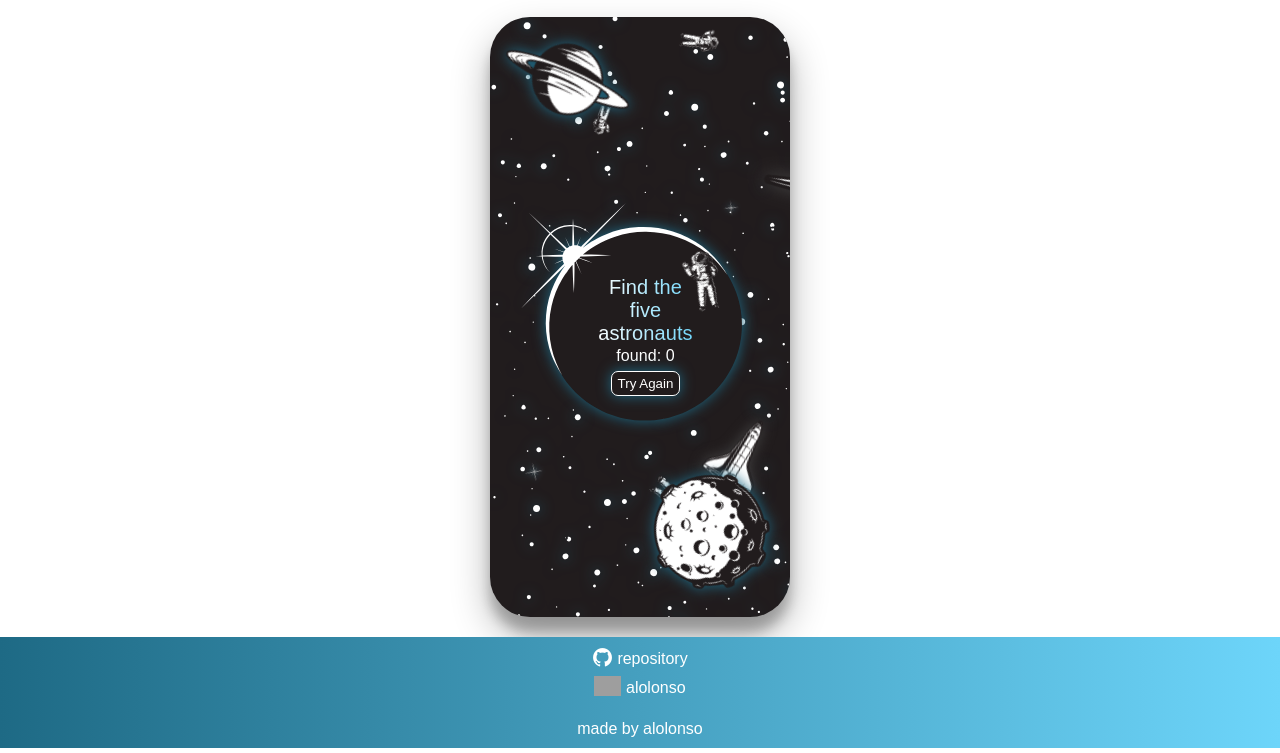
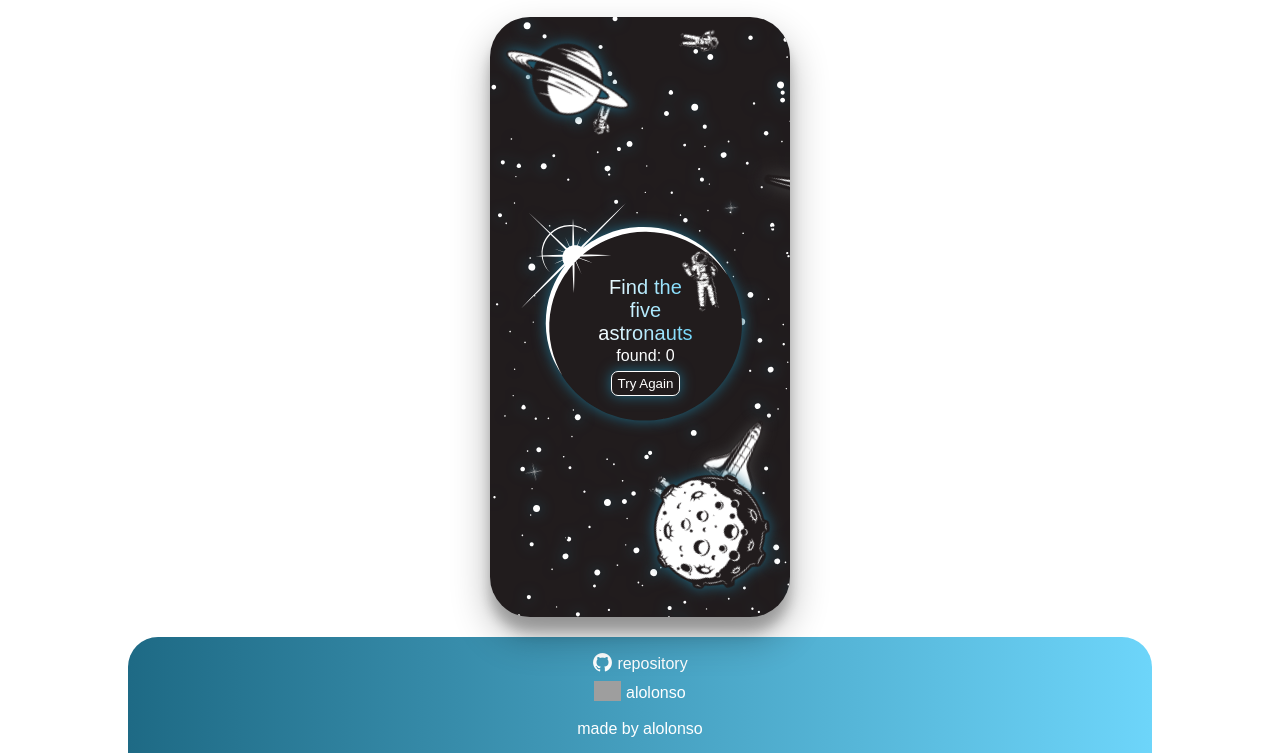
Before and after one commit to Alolonso/learning-to-animate, a plain HTML site: page index.html in a window 1280 px wide. Shown: the part 889-1642 px from the top of the page. Drawn offline with nearby package versions, Linux system fonts and the light colour scheme; grey boxes are pictures that could not be loaded; a web font is replaced by a local one.

Commit message:
footer design changes

```diff
--- a/index.html
+++ b/index.html
@@ -198,6 +198,7 @@
     </main>
 
     <footer class="footer">
+        <div class="footer-container">
             <div class="footer-div">
 
                 <a class="footer-item" href="https://github.com/Alolonso/learning-to-animate" target="_blank">
@@ -211,6 +212,7 @@
                 </a>
             </div>
             <p class="footer-p">made by alolonso</p>
+        </div>
     </footer>
 
     <script src="./scripts/space.js"></script>
--- a/styles/page-style.css
+++ b/styles/page-style.css
@@ -248,14 +248,27 @@ body {
 /* ------------------------ footer ------------------------ */
 
 .footer {
+    width: 100%;
+    display: flex;
+    justify-content: center;
+}
+
+.footer-container {
     background: rgb(109,213,250);
     background: linear-gradient(270deg, rgba(109,213,250,1) 0%, rgba(30,106,133,1) 100%);
+    width: 100%;
     display: flex;
     flex-direction: column;
-    align-items: center;
-    gap: 20px;
-    padding: 10px 0;
-    position: relative;
+    gap: 15px;
+    padding: 15px 0;
+}
+
+@media (min-width: 1024px) {
+    .footer-container {
+        max-width: 1024px;
+        border-top-right-radius: 30px;
+        border-top-left-radius: 30px;
+    }
 }
 
 .footer-div {
@@ -287,4 +300,5 @@ body {
     color: #FFFFFF;
     font-size: 16px;
     font-weight: lighter;
+    text-align: center;
 }
```
Lines whose indentation alone changed are shown as unchanged.
